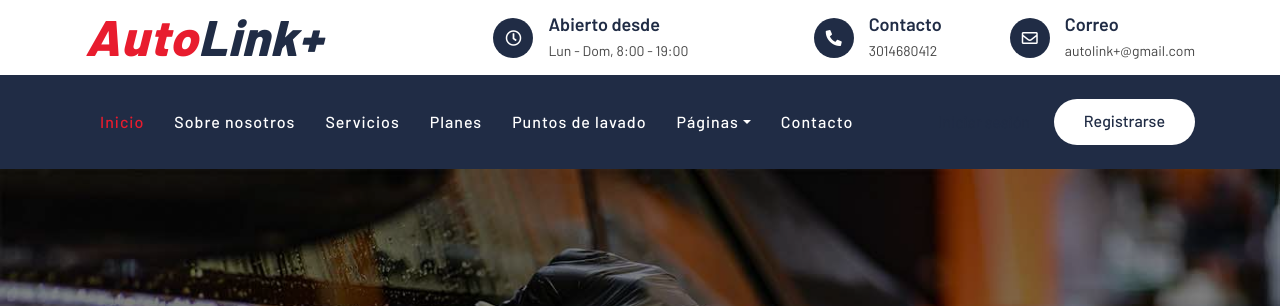
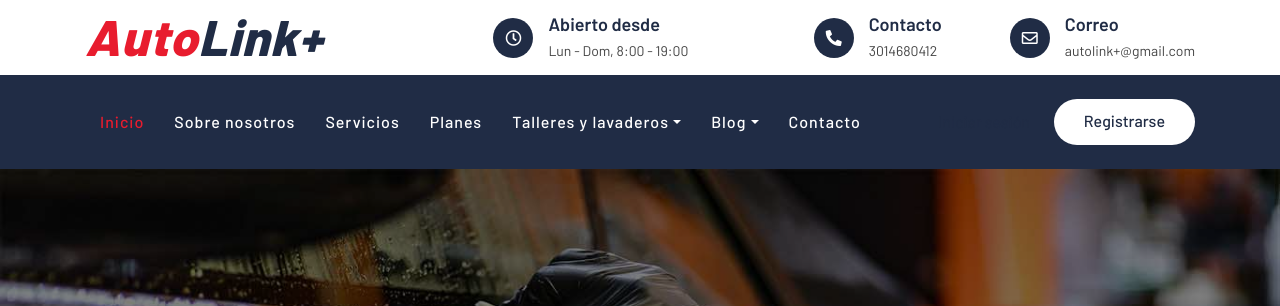
Before and after one commit to Thiagordinox/car-wash-website-template, a PHP site: page /index.php in a window 1280 px wide. Shown: the top 306 px of the page. Run offline with PHP 8.4, Linux system fonts and the light colour scheme; some libraries are stand-ins or nearby versions.

Commit message:
feature/reorganizacion-navegacion: menú claro y limpieza final de enlaces
- Reemplaza el dropdown "Páginas" (que mezclaba blog, una página de
  detalle genérica, Talleres y una reserva de horario sin relación
  entre sí) por dos menús con sentido propio: "Talleres y lavaderos"
  (Talleres, Puntos de lavado) y "Blog" (Tips de cuidado, Detalle de
  artículo).
- booking.html deja de estar enlazado desde la navegación: el
  checkout real ahora vive en pago.php (rama feature/planes-pagos), y
  el formulario genérico de "Reserva de horario" quedó redundante. El
  archivo se conserva sin usar por si se quiere reaprovechar más
  adelante, no se borra en esta rama.
- Auditoría final de enlaces internos en las 19 páginas: cero
  referencias colgantes a .html y cada href apunta a un archivo que
  existe.

Co-Authored-By: Claude Sonnet 5 <noreply@anthropic.com>

```diff
--- a/car-wash-website-template/includes/header.php
+++ b/car-wash-website-template/includes/header.php
@@ -112,14 +112,18 @@ $usuario_actual = current_user();
                             <a href="about.php" class="nav-item nav-link<?= nav_active('about', $active_page) ?>">Sobre nosotros</a>
                             <a href="service.php" class="nav-item nav-link<?= nav_active('service', $active_page) ?>">Servicios</a>
                             <a href="price.php" class="nav-item nav-link<?= nav_active('price', $active_page) ?>">Planes</a>
-                            <a href="lavaderos.php" class="nav-item nav-link<?= nav_active('lavaderos', $active_page) ?>">Puntos de lavado</a>
                             <div class="nav-item dropdown">
-                                <a href="#" class="nav-link dropdown-toggle" data-toggle="dropdown">Páginas</a>
+                                <a href="#" class="nav-link dropdown-toggle<?= nav_active('talleres', $active_page) . nav_active('lavaderos', $active_page) ?>" data-toggle="dropdown">Talleres y lavaderos</a>
+                                <div class="dropdown-menu">
+                                    <a href="talleres.php" class="dropdown-item">Talleres</a>
+                                    <a href="lavaderos.php" class="dropdown-item">Puntos de lavado</a>
+                                </div>
+                            </div>
+                            <div class="nav-item dropdown">
+                                <a href="#" class="nav-link dropdown-toggle<?= nav_active('blog', $active_page) . nav_active('single', $active_page) ?>" data-toggle="dropdown">Blog</a>
                                 <div class="dropdown-menu">
                                     <a href="blog.php" class="dropdown-item">Tips de cuidado de carros y motos</a>
-                                    <a href="single.php" class="dropdown-item">Página de detalles</a>
-                                    <a href="talleres.php" class="dropdown-item">Talleres</a>
-                                    <a href="booking.html" class="dropdown-item">Reserva de horario</a>
+                                    <a href="single.php" class="dropdown-item">Detalle de artículo</a>
                                 </div>
                             </div>
                             <a href="contact.php" class="nav-item nav-link<?= nav_active('contact', $active_page) ?>">Contacto</a>
```
